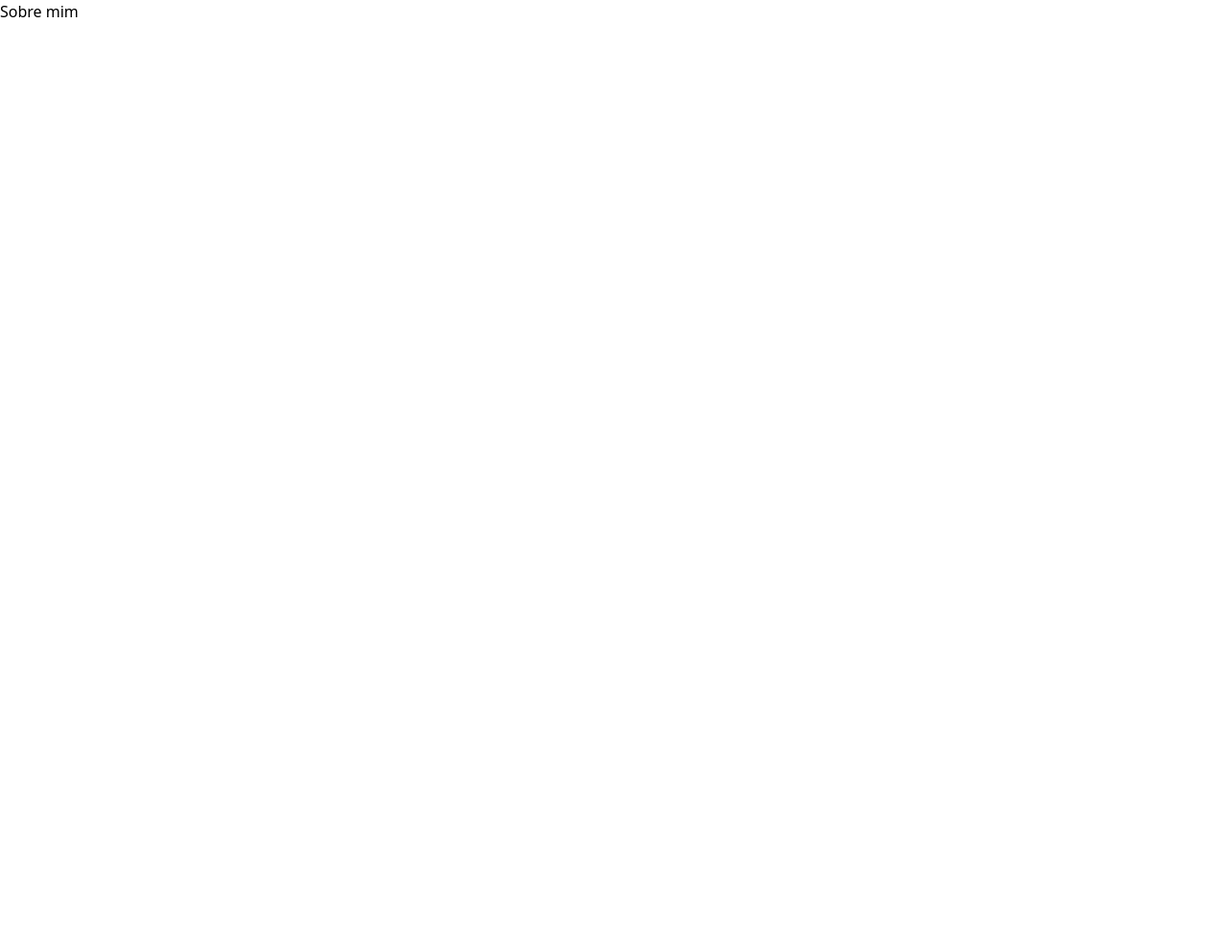
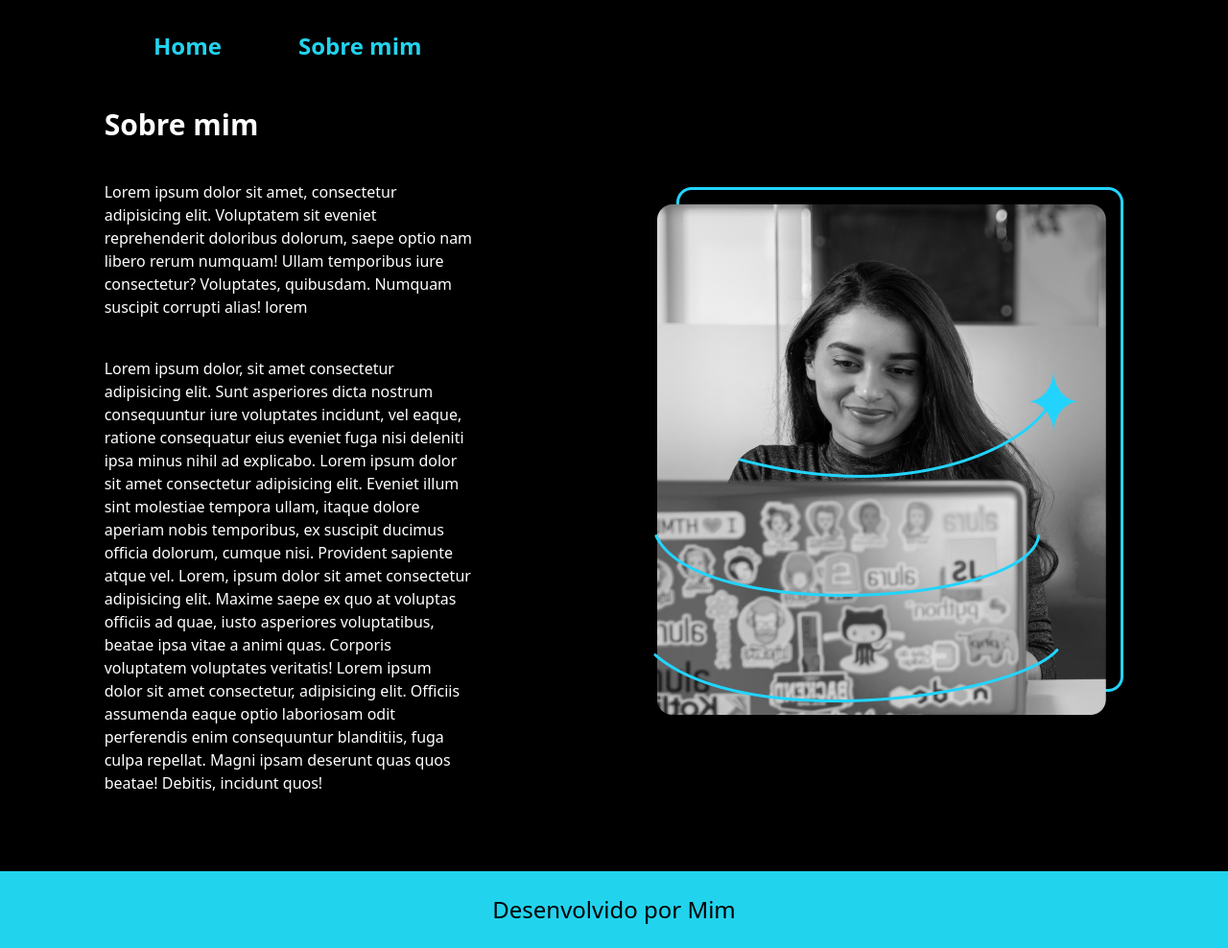
Before and after one commit to Shayn1227/Alura, a website: page src/Alura-HTMLeCSS/about.html in a window 1280 px wide. Shown: the whole page at 96% size. Before the commit the page ends 800 px from the top, so only its background shows below. Drawn offline with Linux system fonts and the light colour scheme.

Commit message:
Curso de footer e header da alura finalizado

```diff
--- a/src/Alura-HTMLeCSS/about.html
+++ b/src/Alura-HTMLeCSS/about.html
@@ -9,8 +9,35 @@
     <title>Sobre mim</title>
 </head>
 
-<body>
-    <h1>Sobre mim</h1>
+<body class="overflow-y-hidden bg-black text-white">
+    <header class="pt-8 pl-40">
+        <nav class="flex gap-20">
+            <a class="font-semibold hover:underline text-2xl text-cyan-400" href="index.html">Home</a>
+            <a class="font-semibold hover:underline text-2xl text-cyan-400" href="about.html">Sobre mim</a>
+        </nav>
+    </header>
+
+    <main class="flex lg:flex-row flex-col-reverse my-12 gap-20 lg:justify-evenly items-center">
+        <section class="w-96 flex flex-col gap-10">
+            <h1 class="text-3xl font-bold">Sobre mim</h1>
+            <p>Lorem ipsum dolor sit amet, consectetur adipisicing elit. Voluptatem sit eveniet reprehenderit doloribus
+                dolorum, saepe optio nam libero rerum numquam! Ullam temporibus iure consectetur? Voluptates, quibusdam.
+                Numquam suscipit corrupti alias! lorem</p>
+
+            <p>Lorem ipsum dolor, sit amet consectetur adipisicing elit. Sunt asperiores dicta nostrum consequuntur iure
+                voluptates incidunt, vel eaque, ratione consequatur eius eveniet fuga nisi deleniti ipsa minus nihil ad
+                explicabo. Lorem ipsum dolor sit amet consectetur adipisicing elit. Eveniet illum sint molestiae tempora
+                ullam, itaque dolore aperiam nobis temporibus, ex suscipit ducimus officia dolorum, cumque nisi.
+                Provident sapiente atque vel. Lorem, ipsum dolor sit amet consectetur adipisicing elit. Maxime saepe ex
+                quo at voluptas officiis ad quae, iusto asperiores voluptatibus, beatae ipsa vitae a animi quas.
+                Corporis voluptatem voluptates veritatis! Lorem ipsum dolor sit amet consectetur, adipisicing elit.
+                Officiis assumenda eaque optio laboriosam odit perferendis enim consequuntur blanditiis, fuga culpa
+                repellat. Magni ipsam deserunt quas quos beatae! Debitis, incidunt quos!</p>
+        </section>
+        <img src="img/Imagem.png" alt="">
+    </main>
+
+    <footer class="mt-20 text-black text-2xl text-center p-6 bg-cyan-400">Desenvolvido por Mim</footer>
 </body>
 
 </html>
```
Also changed, not shown: src/Alura-HTMLeCSS/index.html (+3 -3 lines), dist/output.css.
